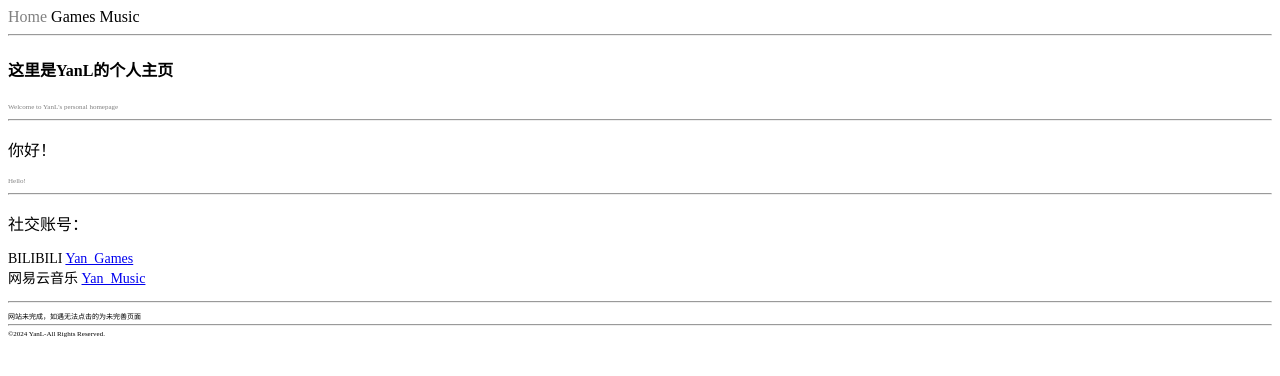
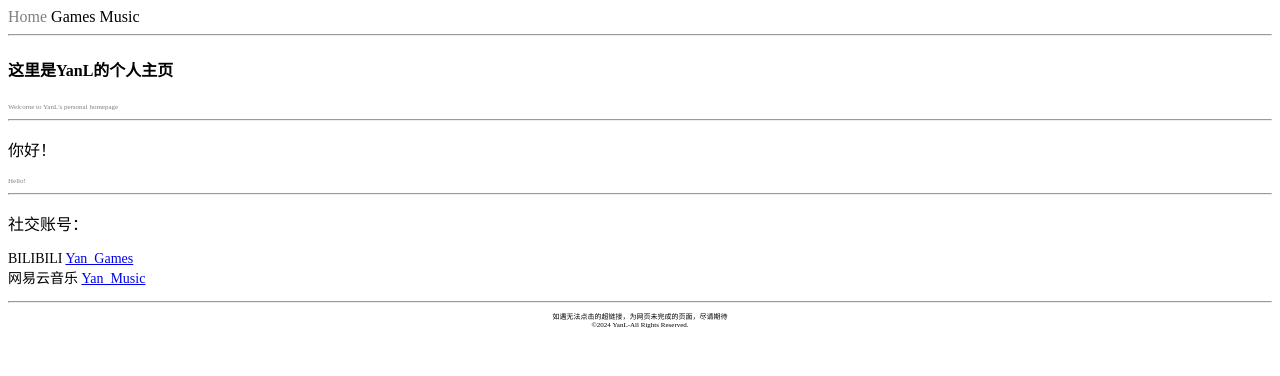
Before and after one commit to YanLGames/YanLGames.github.io, a plain HTML site: page index.html in a window 1280 px wide. Drawn offline with Linux system fonts and the light colour scheme.

Commit message:
Add files via upload

```diff
--- a/index.html
+++ b/index.html
@@ -5,9 +5,10 @@
     <meta http-equiv="X-UA-Compatible" content="IE=edge">
     <meta name="viewport" content="width=device-width, initial-scale=1.0">
     <title>YanL｜Home</title>
-    <style>
+    <style type="text/css">
         .small {font-size:7px}
         .normal {font-size:14px}
+        .jz {width:100%;margin:0 auto;text-align:center;}
     </style>
 </head>
 <body>
@@ -37,8 +38,8 @@
     </main>
         <hr>
     <footer class="small">
-        网站未完成，如遇无法点击的为未完善页面<hr />
-        ©2024 YanL-All Rights Reserved.
+        <div class="jz">如遇无法点击的超链接，为网页未完成的页面，尽请期待<br />
+        ©2024 YanL-All Rights Reserved.</div>
     </footer>
 </body>
 </html>
```
Also changed, not shown: games.html (+5 -3 lines).
